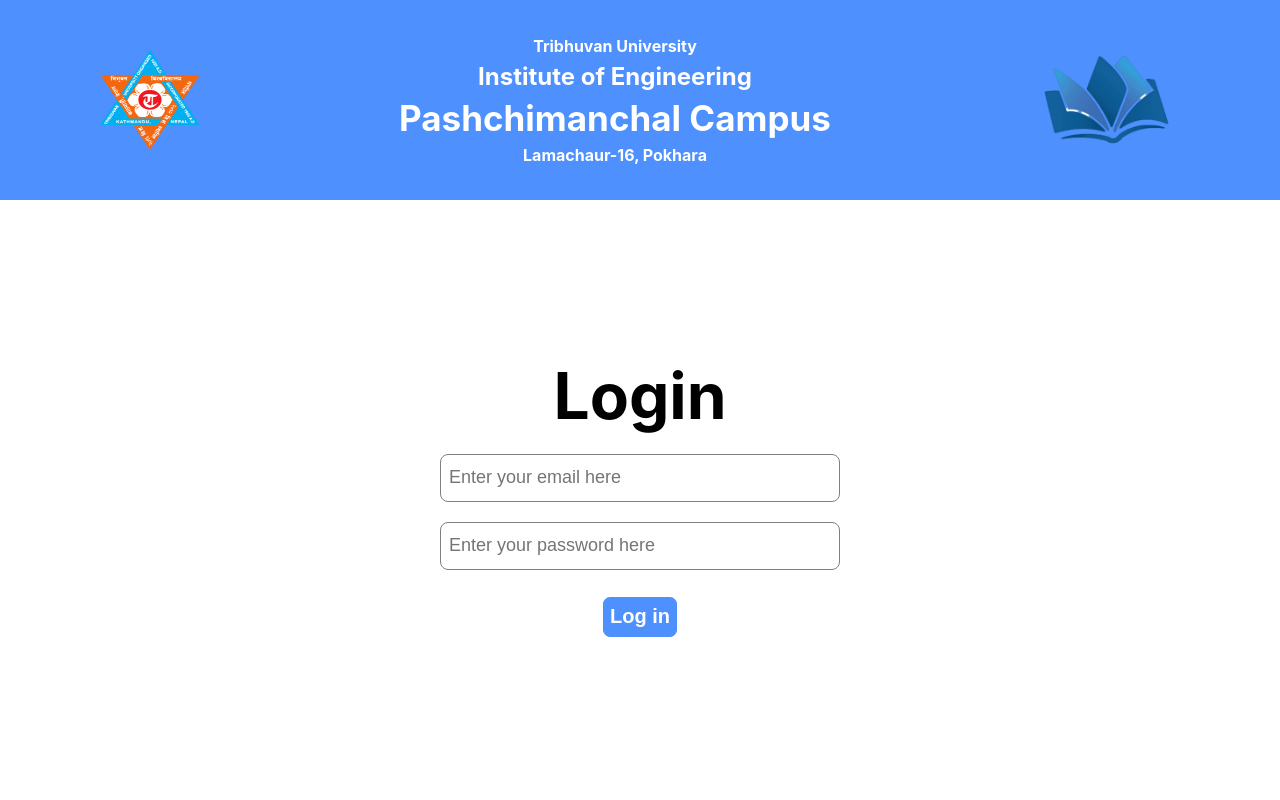
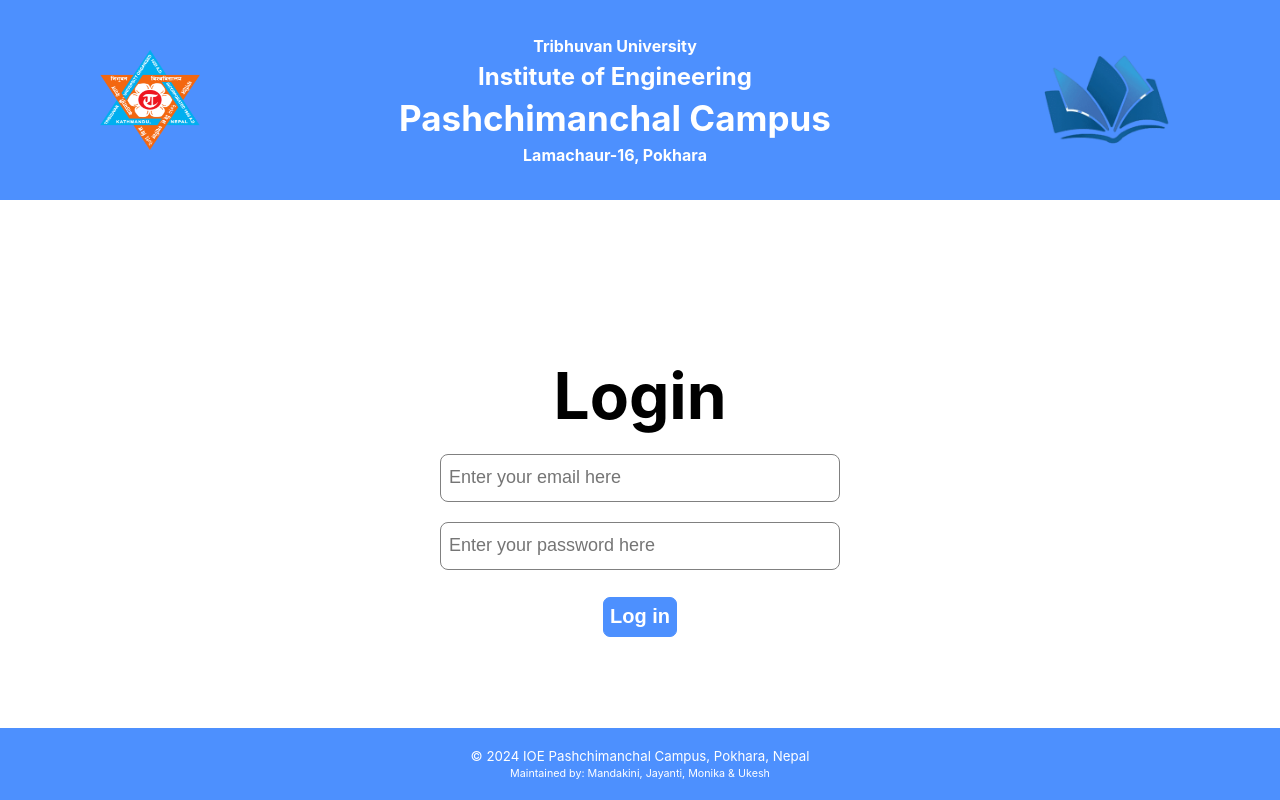
Before and after one commit to Mandakini-S/Self-checkout-system-in-library, a React (Create React App) app in the folder frontend/: page /login in a window 1280 px wide. Built offline with nearby package versions, Linux system fonts and the light colour scheme.

Commit message:
Add Footer and README.md

```diff
--- a/frontend/src/App.js
+++ b/frontend/src/App.js
@@ -6,6 +6,7 @@
 import EnterBook from "./Components/EnterBook/EnterBook";
 import AdminHome from "./Components/AdminHome/AdminHome";
 import LoginPage from "./Components/LoginPage/LoginPage";
+import Footer from "./Components/Footer/Footer";
 function App() {
   return (
     <div className="App">
@@ -18,7 +19,7 @@
     <Route path="/addbook" element={<EnterBook/>} />
     <Route path="/login" element={<LoginPage/>} />
     </Routes>
-
+    <Footer />
 </BrowserRouter>
     </div>
   );
--- /dev/null
+++ b/frontend/src/Components/Footer/Footer.css
@@ -0,0 +1,19 @@
+*{
+    box-sizing: border-box;
+    margin: 0px;
+}
+.footer{
+    background-color: #4D90FE;
+    padding: 20px;
+    position: fixed;
+    bottom: 0;
+    width: 100%;
+    display: flex;
+    flex-direction: column;
+    row-gap: 3px;
+}
+
+.footer h5, h6 {
+    color: white;
+    font-weight: 400;
+}
--- /dev/null
+++ b/frontend/src/Components/Footer/Footer.jsx
@@ -0,0 +1,14 @@
+import React from "react";
+import "./Footer.css";
+const Footer = () => {
+    return (<>
+        <div className="footer">
+    <h5>© 2024 IOE Pashchimanchal Campus, Pokhara, Nepal</h5>
+<h6>Maintained by: Mandakini, Jayanti, Monika & Ukesh</h6>
+
+</div>
+</>
+    );
+};
+
+export default Footer;
```
Also changed, not shown: 2 other files (tests, documents, lock files or other folders).
